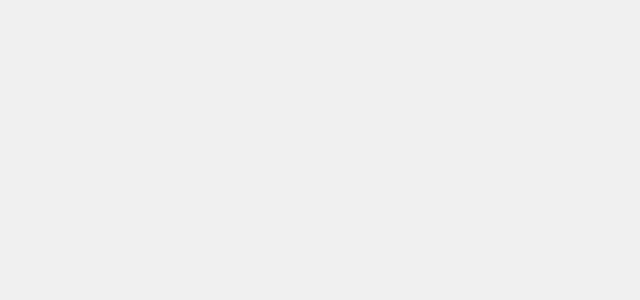
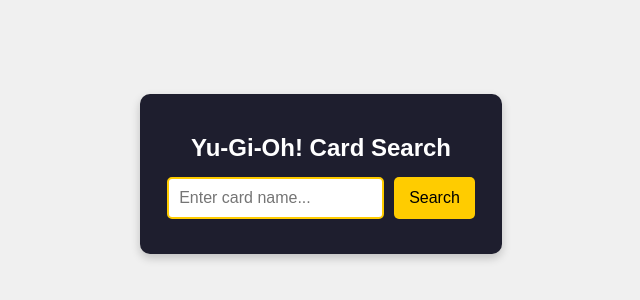
Before and after one commit to timo067/DeckAlchemy, an Angular app in the folder DeckAlchemy2/: page /card-search in a window 1280 px wide. Before the commit this address led to /. Shown: the part 226-526 px from the top of the page, without its empty margins (319-959 px from the left). Built offline with nearby package versions, Linux system fonts and the light colour scheme.

Commit message:
new section card-search

```diff
--- a/DeckAlchemy2/src/app/app.component.ts
+++ b/DeckAlchemy2/src/app/app.component.ts
@@ -1,14 +1,21 @@
 import { Component } from '@angular/core';
+import { Router } from '@angular/router'; // Import Router
+import { CommonModule } from '@angular/common';
 import { RouterModule } from '@angular/router';
-import { CommonModule } from '@angular/common';
 
 @Component({
   selector: 'app-root',
   templateUrl: './app.component.html',
   styleUrls: ['./app.component.css'],
   standalone: true,
-  imports: [CommonModule, RouterModule]  // Import necessary modules here
+  imports: [CommonModule, RouterModule] // Import necessary modules
 })
 export class AppComponent {
   title = 'DeckAlchemy2';
+
+  constructor(private router: Router) {} // Inject the Router service
+
+  navigateToSimilarGame() {
+    this.router.navigate(['/similar-game']); // Navigate to the Similar Game page
+  }
 }
--- /dev/null
+++ b/DeckAlchemy2/src/app/card-search/card-search.component.css
@@ -0,0 +1,88 @@
+.card-search-container {
+  max-width: 800px;
+  margin: 20px auto;
+  padding: 20px;
+  text-align: center;
+  background-color: #1e1e2e;
+  border-radius: 10px;
+  box-shadow: 0px 4px 10px rgba(0, 0, 0, 0.2);
+  color: white;
+}
+
+h2 {
+  margin-bottom: 15px;
+}
+
+.search-box {
+  display: flex;
+  justify-content: center;
+  gap: 10px;
+  margin-bottom: 15px;
+}
+
+.search-box input {
+  padding: 10px;
+  width: 60%;
+  border: 2px solid #ffcc00;
+  border-radius: 5px;
+  font-size: 16px;
+}
+
+.search-box button {
+  padding: 10px 15px;
+  background-color: #ffcc00;
+  color: black;
+  border: none;
+  border-radius: 5px;
+  cursor: pointer;
+  font-size: 16px;
+  transition: background 0.3s ease;
+}
+
+.search-box button:hover {
+  background-color: #e6b800;
+}
+
+.error {
+  color: #ff5555;
+  font-weight: bold;
+  margin-bottom: 10px;
+}
+
+.loading {
+  font-size: 18px;
+  font-weight: bold;
+  color: #ffcc00;
+}
+
+.card-results {
+  display: flex;
+  flex-wrap: wrap;
+  justify-content: center;
+  gap: 15px;
+  margin-top: 15px;
+}
+
+.card {
+  background: #282a36;
+  padding: 15px;
+  border-radius: 8px;
+  width: 220px;
+  text-align: center;
+  box-shadow: 0px 4px 8px rgba(0, 0, 0, 0.3);
+}
+
+.card img {
+  width: 100%;
+  border-radius: 5px;
+}
+
+.card h3 {
+  margin: 10px 0;
+  font-size: 18px;
+}
+
+.card p {
+  font-size: 14px;
+  margin: 5px 0;
+}
--- /dev/null
+++ b/DeckAlchemy2/src/app/card-search/card-search.component.html
@@ -0,0 +1,32 @@
+<div class="card-search-container">
+  <h2>Yu-Gi-Oh! Card Search</h2>
+
+  <div class="search-box">
+    <input
+      type="text"
+      [(ngModel)]="searchTerm"
+      placeholder="Enter card name..."
+      (keyup.enter)="searchCards()"
+    />
+    <button (click)="searchCards()">Search</button>
+  </div>
+
+  <p *ngIf="error" class="error">{{ error }}</p>
+
+  <div *ngIf="loading" class="loading">Loading...</div>
+
+  <div *ngIf="allCards.length > 0" class="card-results">
+    <div *ngFor="let card of allCards" class="card">
+      <img [src]="card.imageUrl" [alt]="card.name" />
+      <h3>{{ card.name }}</h3>
+      <p><strong>Type:</strong> {{ card.type }}</p>
+      <p><strong>Race:</strong> {{ card.race }}</p>
+      <p *ngIf="card.archetype"><strong>Archetype:</strong> {{ card.archetype }}</p>
+      <p>{{ card.desc }}</p>
+      <p *ngIf="card.atk !== undefined"><strong>ATK:</strong> {{ card.atk }}</p>
+      <p *ngIf="card.def !== undefined"><strong>DEF:</strong> {{ card.def }}</p>
+      <p *ngIf="card.level"><strong>Level:</strong> {{ card.level }}</p>
+      <p *ngIf="card.scale"><strong>Scale:</strong> {{ card.scale }}</p>
+    </div>
+  </div>
+</div>
--- /dev/null
+++ b/DeckAlchemy2/src/app/card-search/card-search.component.ts
@@ -0,0 +1,76 @@
+import { Component } from '@angular/core';
+import { CommonModule } from '@angular/common';
+import { FormsModule } from '@angular/forms';
+import { HttpClient } from '@angular/common/http';
+
+interface Card {
+  id: number;
+  name: string;
+  imageUrl: string;
+  type: string;
+  desc: string;
+  atk?: number;
+  def?: number;
+  level?: number;
+  race: string;
+  linkval?: number;
+  scale?: number;
+  archetype?: string;
+}
+
+@Component({
+  selector: 'app-card-search',
+  standalone: true,
+  imports: [CommonModule, FormsModule],
+  templateUrl: './card-search.component.html',
+  styleUrls: ['./card-search.component.css'],
+})
+export class CardSearchComponent {
+  allCards: Card[] = [];
+  searchTerm: string = '';
+  loading: boolean = false;
+  error: string | null = null;
+
+  constructor(private http: HttpClient) {}
+
+  searchCards(): void {
+    if (!this.searchTerm.trim()) {
+      this.error = 'Please enter a search term.';
+      return;
+    }
+
+    this.loading = true;
+    this.error = null;
+
+    const apiUrl = `https://db.ygoprodeck.com/api/v7/cardinfo.php?fname=${encodeURIComponent(this.searchTerm)}`;
+
+    this.http.get<any>(apiUrl).subscribe({
+      next: (response) => {
+        if (response && response.data) {
+          this.allCards = response.data.map((card: any) => ({
+            id: card.id,
+            name: card.name,
+            imageUrl: card.card_images[0]?.image_url || 'https://via.placeholder.com/150',
+            type: card.type,
+            desc: card.desc,
+            atk: card.atk,
+            def: card.def,
+            level: card.level,
+            race: card.race,
+            scale: card.scale,
+            archetype: card.archetype,
+          }));
+        } else {
+          this.allCards = [];
+          this.error = 'No cards found.';
+        }
+        this.loading = false;
+      },
+      error: (err) => {
+        this.loading = false;
+        this.error = 'An error occurred while fetching cards.';
+        console.error(err);
+      },
+    });
+  }
+}
--- a/DeckAlchemy2/src/app/deck-editor/deck-editor.component.ts
+++ b/DeckAlchemy2/src/app/deck-editor/deck-editor.component.ts
@@ -7,15 +7,6 @@
   id: number;
   name: string;
   imageUrl: string;
-  type: string;
-  desc: string;
-  atk?: number;
-  def?: number;
-  level?: number;
-  race: string;
-  linkval?: number;
-  scale?: number;
-  archetype?: string;
 }
 
 interface Deck {
@@ -31,9 +22,9 @@
   styleUrls: ['./deck-editor.component.css'],
 })
 export class DeckEditorComponent {
-  decks: Deck[] = [];
-  selectedDeck: Deck | null = null;
-  allCards: Card[] = [];
+  decks: Deck[] = []; // Now Deck has a proper type
+  selectedDeck: Deck | null = null; // This is either a Deck or null
+  allCards: Card[] = []; // Cards fetched from API
   searchTerm: string = '';
   loading: boolean = false;
   error: string | null = null;
@@ -47,6 +38,7 @@
       alert('Please enter a deck name.');
       return;
     }
+
     const newDeck: Deck = { name: this.newDeckName, cards: [] };
     this.decks.push(newDeck);
     this.selectedDeck = newDeck;
@@ -56,17 +48,20 @@
   selectDeck(event: Event): void {
     const target = event.target as HTMLSelectElement;
     const selectedIndex = target.selectedIndex;
+
     if (selectedIndex !== -1) {
       this.selectedDeck = this.decks[selectedIndex];
       this.allCards = [];
     }
   }
 
+
   searchCards(): void {
     if (!this.selectedDeck) {
       alert('Please select or create a deck first.');
       return;
     }
+
     if (!this.searchTerm.trim()) {
       this.error = 'Please enter a search term.';
       return;
@@ -86,15 +81,6 @@
             id: card.id,
             name: card.name,
             imageUrl: card.card_images[0]?.image_url || 'https://via.placeholder.com/150',
-            type: card.type,
-            desc: card.desc,
-            atk: card.atk,
-            def: card.def,
-            level: card.level,
-            race: card.race,
-            linkval: card.linkval,
-            scale: card.scale,
-            archetype: card.archetype,
           }));
         } else {
           this.allCards = [];
@@ -115,7 +101,9 @@
       alert('Please select a deck first.');
       return;
     }
+
     const cardCount = this.selectedDeck.cards.filter((c: Card) => c.id === card.id).length;
+
     if (cardCount < 3) {
       this.selectedDeck.cards.push(card);
       this.errorMessage = '';
--- a/DeckAlchemy2/src/app/default/default.component.html
+++ b/DeckAlchemy2/src/app/default/default.component.html
@@ -11,5 +11,6 @@
   <div class="buttons">
     <button (click)="navigateToDeckEditor()">Go to Deck Editor</button>
     <button (click)="navigateToSimilarGame()">Go to the Game</button>
+    <button (click)="navigateToCardSearch()">Go to Card Search</button>
   </div>
 </div>
--- a/DeckAlchemy2/src/app/default/default.component.ts
+++ b/DeckAlchemy2/src/app/default/default.component.ts
@@ -19,4 +19,8 @@
   navigateToSimilarGame() {
     this.router.navigate(['/similar-game']);
   }
+
+  navigateToCardSearch() {
+    this.router.navigate(['/card-search']);
+  }
 }
```
Also changed, not shown: DeckAlchemy2/src/main.ts (+5 -3 lines).
